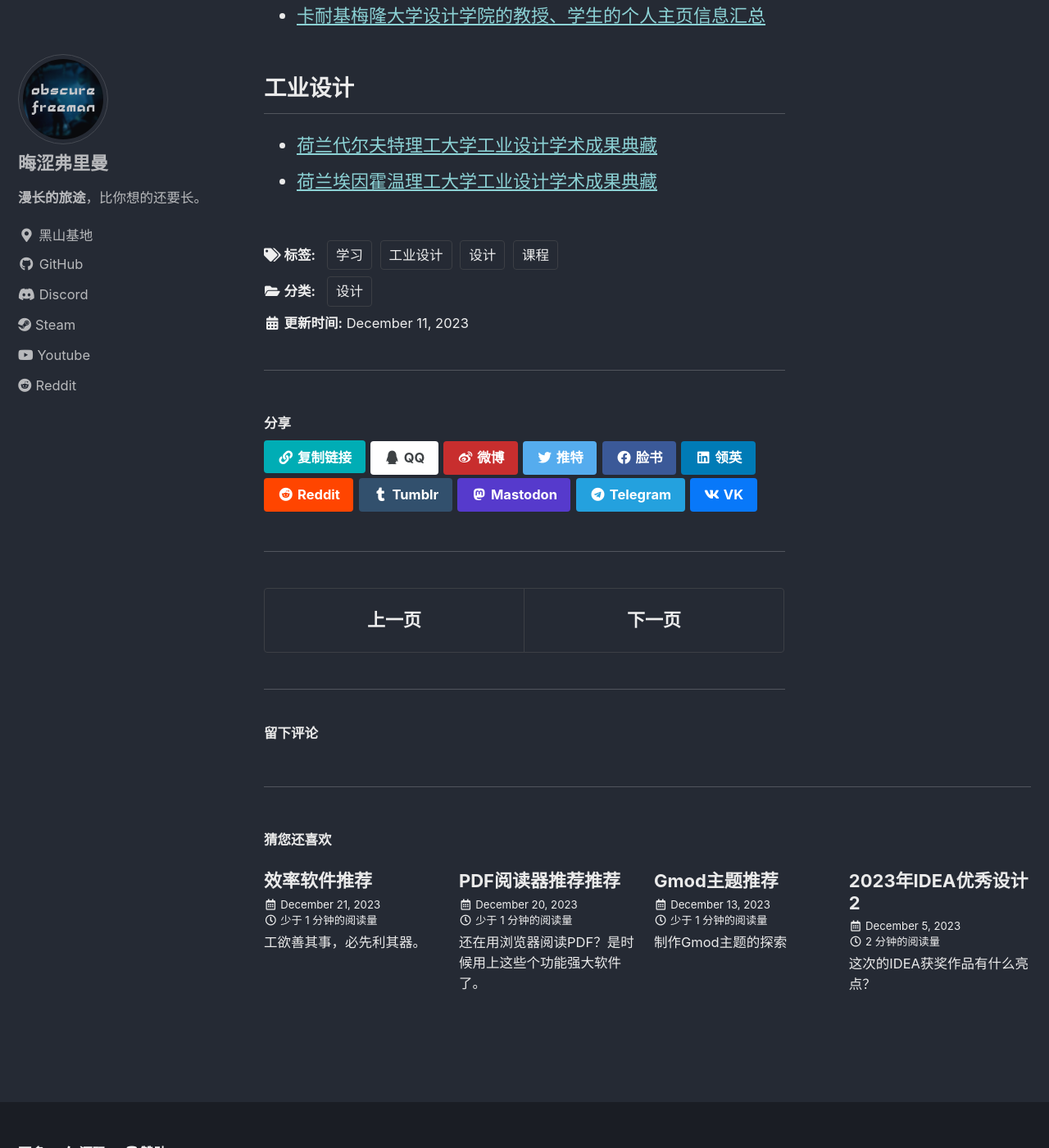
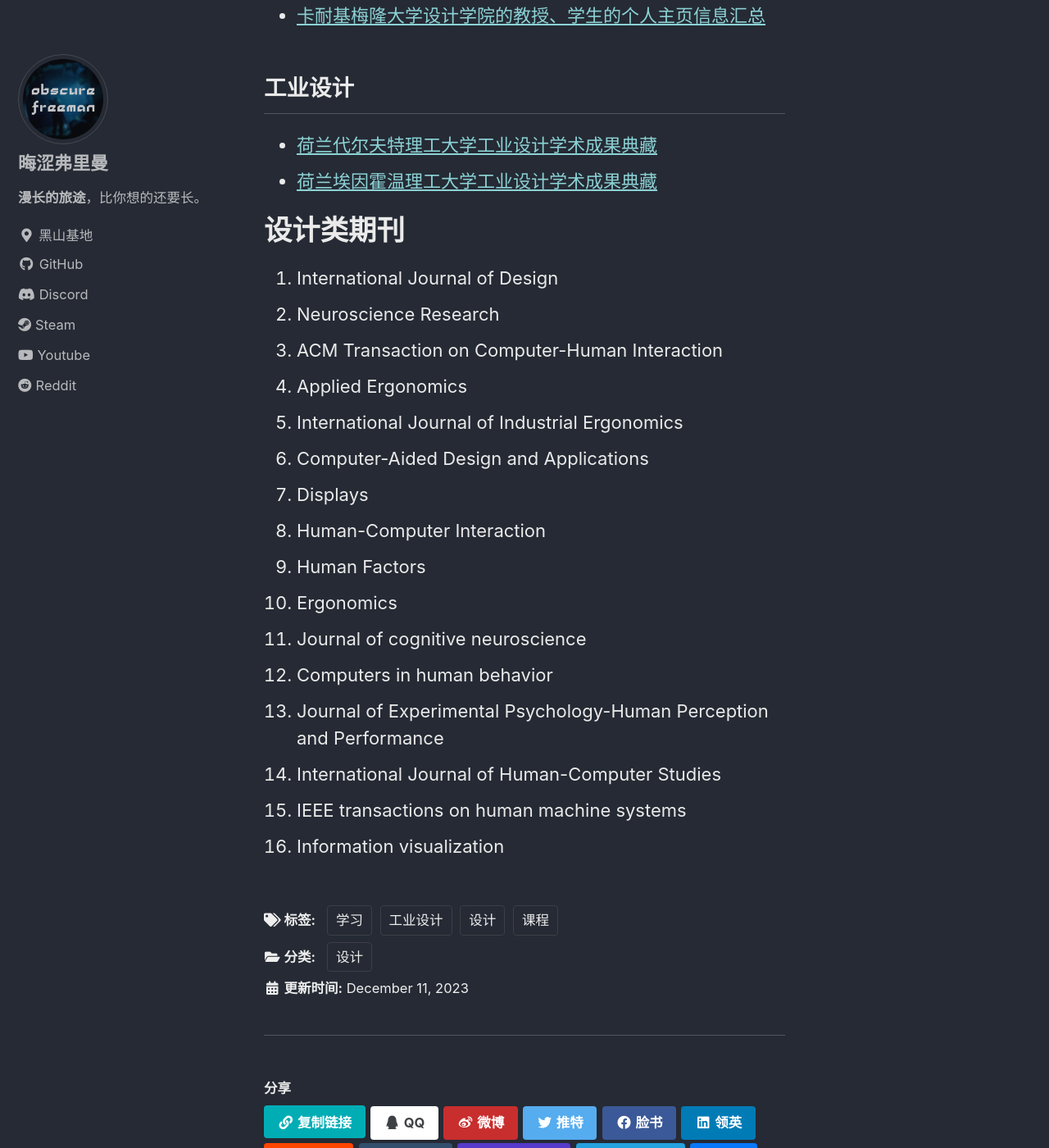
Before and after one commit to obscurefreeman/blog, a Jekyll site: the page built from _posts/2023-12-11-设计资源.md, in a window 1280 px wide and 1400 px high, scrolled down 2915 px. Shown: the whole window at 82% size. Built offline with Jekyll 4.4.1, drawn with Linux system fonts in a browser that asks for light colours; cached includes are drawn as plain includes; nearby versions of some CDN libraries; library files that are not in the unit come from our copies; a script that is not in the unit is left out; comment, search, counter and statistics services are not loaded.

```diff
--- a/_posts/2023-12-11-设计资源.md
+++ b/_posts/2023-12-11-设计资源.md
@@ -76,3 +76,22 @@ Dribbble是一个专注于设计领域的社交平台，设计师可以在这里
 
 - [荷兰代尔夫特理工大学工业设计学术成果典藏](https://pure.tudelft.nl/portal/en/organisations/industrial-design-engineering(e3ba938c-5fb8-4d18-89df-e4c7be918b06).html)
 - [荷兰埃因霍温理工大学工业设计学术成果典藏](https://research.tue.nl/en/organisations/department-of-industrial-design)
+
+# 设计类期刊
+
+1. International Journal of Design
+2. Neuroscience Research
+3. ACM Transaction on Computer-Human Interaction
+4. Applied Ergonomics
+5. International Journal of Industrial Ergonomics
+6. Computer-Aided Design and Applications
+7. Displays
+8. Human-Computer Interaction
+9. Human Factors
+10. Ergonomics
+11. Journal of cognitive neuroscience
+12. Computers in human behavior
+13. Journal of Experimental Psychology-Human Perception and Performance
+14. International Journal of Human-Computer Studies
+15. IEEE transactions on human machine systems
+16. Information visualization
```
Also changed, not shown: _pages/home.html (+22 -2 lines), _posts/2023-11-30-在网站里嵌入组件.md (+2 -0 lines).
